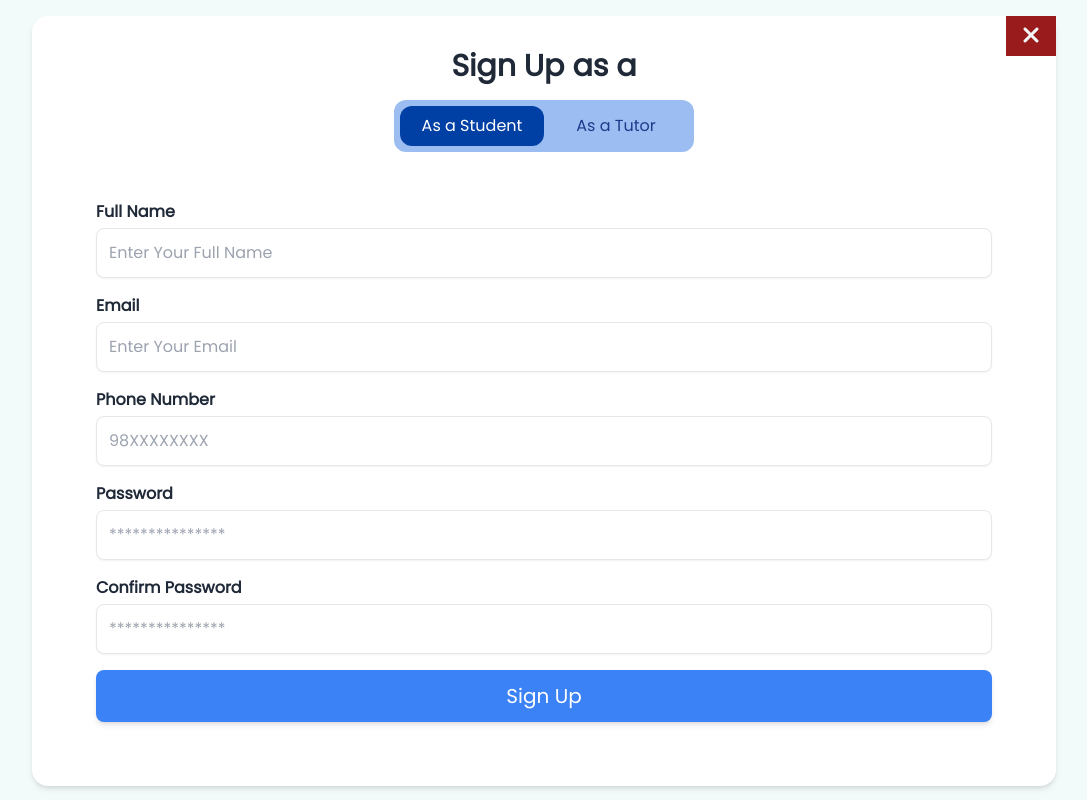
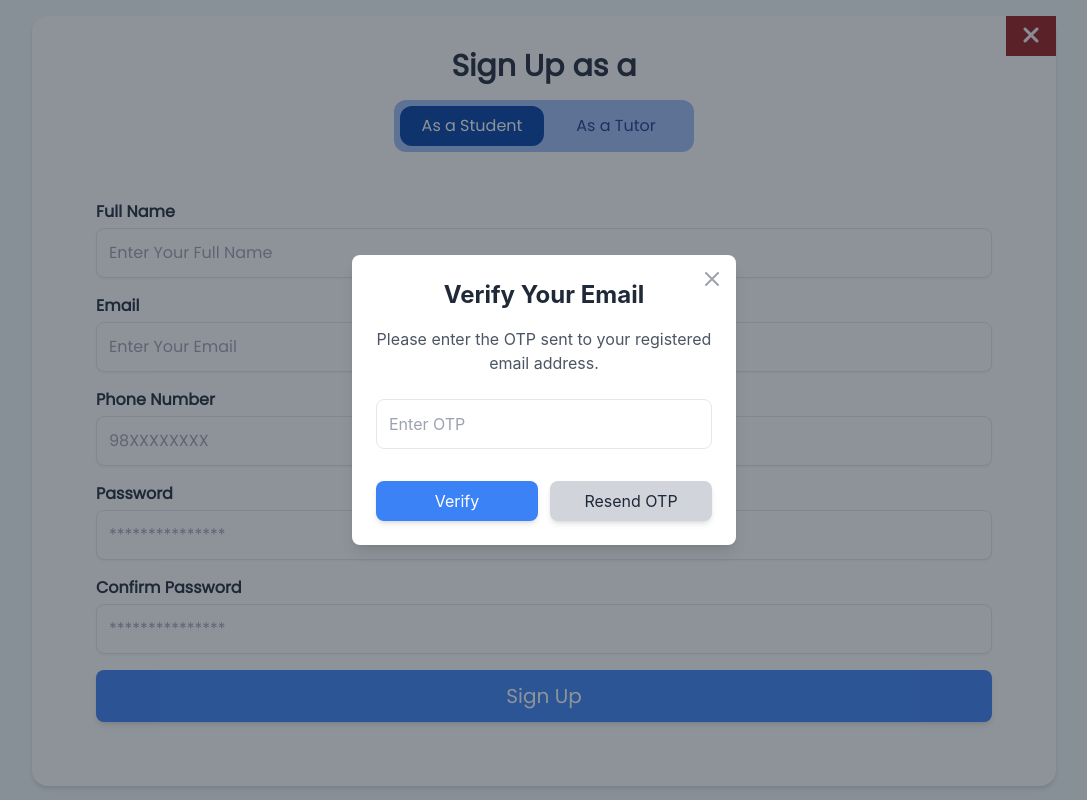
Before and after one commit to sandeshs0/TutorMe-Web-Client, a React (Vite) app: page /signup in a window 1280 px wide. Shown: the top 800 px of the page, without its empty margins (96-1183 px from the left). Built offline with nearby package versions, Linux system fonts and the light colour scheme.

Commit message:
18-signup api call

```diff
--- a/src/components/HeroSection.jsx
+++ b/src/components/HeroSection.jsx
@@ -144,7 +144,7 @@ const HeroSection = () => {
             Book a session with our tutors and clear your doubts instantly.
           </p>
           <div className="flex flex-col md:flex-row items-center space-y-4 md:space-y-0 md:space-x-4 mt-6 md:mt-8">
-            <button className="btn  font-semibold text-poppins text-lg md:text-xl bg-primary text-white px-6 py-3 rounded-xll" onClick={() => navigate("/signup")}>
+            <button className="btn border-none  font-semibold text-poppins text-lg md:text-xl bg-primary text-white px-6 py-3 rounded-xll" onClick={() => navigate("/signup")}>
               Get Started
             </button>
             {/* <div className="flex items-center bg-white shadow-md rounded-xl px-4 py-2 w-full md:w-80">
--- /dev/null
+++ b/src/components/OtpModal.jsx
@@ -0,0 +1,81 @@
+// File: components/OtpModal.jsx
+import React from "react";
+
+const OtpModal = ({
+  otp,
+  setOtp,
+  onVerify,
+  onResend,
+  resendCooldown,
+  error,
+  success,
+  closeModal
+}) => {
+  const handleOtpChange = (e) => {
+    setOtp(e.target.value);
+  };
+
+  return (
+    <div className="fixed inset-0 bg-gray-800 bg-opacity-50 flex items-center justify-center z-50">
+      <div className="bg-white p-6 rounded-lg shadow-lg relative max-w-sm w-full">
+        {/* Close Button */}
+        <button
+          onClick={closeModal}
+          className="absolute top-3 right-3 text-gray-400 hover:text-gray-600 focus:outline-none"
+        >
+          <svg
+            xmlns="http://www.w3.org/2000/svg"
+            className="h-6 w-6"
+            fill="none"
+            viewBox="0 0 24 24"
+            stroke="currentColor"
+            strokeWidth="2"
+          >
+            <path
+              strokeLinecap="round"
+              strokeLinejoin="round"
+              d="M6 18L18 6M6 6l12 12"
+            />
+          </svg>
+        </button>
+
+        <h2 className="text-2xl font-bold text-center mb-4 text-gray-800">Verify Your Email</h2>
+        <p className="text-gray-600 mb-6 text-center">Please enter the OTP sent to your registered email address.</p>
+
+        <input
+          type="text"
+          value={otp}
+          onChange={handleOtpChange}
+          placeholder="Enter OTP"
+          className="w-full p-3 border rounded-lg text-gray-800 focus:outline-none focus:ring focus:ring-blue-200 mb-4"
+        />
+
+        {error && <p className="text-red-500 text-center mb-2">{error}</p>}
+        {success && <p className="text-green-500 text-center mb-2">{success}</p>}
+
+        <div className="flex justify-between items-center mt-4 space-x-3">
+          <button
+            onClick={onVerify}
+            className="w-full bg-blue-500 text-white px-4 py-2 rounded-lg shadow-md hover:bg-blue-600 focus:outline-none"
+          >
+            Verify
+          </button>
+
+          <button
+            onClick={onResend}
+            className={`w-full px-4 py-2 rounded-lg shadow-md focus:outline-none ${
+              resendCooldown > 0
+                ? "bg-gray-300 text-gray-500 cursor-not-allowed"
+                : "bg-gray-300 text-gray-800 hover:bg-gray-400"
+            }`}
+            disabled={resendCooldown > 0}
+          >
+            Resend OTP {resendCooldown > 0 && `(${resendCooldown}s)`}
+          </button>
+        </div>
+      </div>
+    </div>
+  );
+};
+
+export default OtpModal;
--- a/src/pages/SignupPage.jsx
+++ b/src/pages/SignupPage.jsx
@@ -1,12 +1,137 @@
 import React, { useState } from "react";
 import { useNavigate } from "react-router-dom";
 import Footer from "../components/Footer";
+import OtpModal from "../components/OtpModal"; // Import the OTP modal
+import { registerUser, resendOtp, verifyEmail } from "../services/api";
 
 const SignupPage = () => {
   const [isStudent, setIsStudent] = useState(true);
   const [currentStep, setCurrentStep] = useState(1); // Step tracker for Tutor Signup
+  const [formData, setFormData] = useState({
+    name: "",
+    email: "",
+    phone: "",
+    password: "",
+    confirmPassword: "",
+    bio: "",
+    description: "",
+    hourlyRate: "",
+    subjects: "",
+  }); // Common form data for Student/Tutor
+  const [error, setError] = useState(""); // Error message state
+    const [success, setSuccess] = useState(""); // Success message state
+
+
+    const [otp, setOtp] = useState(""); // OTP state
+    const [isOtpModalVisible, setIsOtpModalVisible] = useState(false); // OTP modal state
+    const handleOtpChange = (e) => {
+      setOtp(e.target.value);
+    };
+    const [resendCooldown, setResendCooldown] = useState(0); // Resend OTP cooldown state
 
   const navigate = useNavigate();
+
+  const handleInputChange = (e) => {
+    const { name, value } = e.target;
+    setFormData({ ...formData, [name]: value }); // Update form state
+  };
+
+  const handleStudentSignup = async (e) => {
+    e.preventDefault(); // Prevent page reload
+    setError("");
+    setSuccess("");
+
+    // Validate passwords match
+    if (formData.password !== formData.confirmPassword) {
+      setError("Passwords do not match.");
+      return;
+    }
+    const payload = {
+      name: formData.name,
+      email: formData.email,
+      phone: formData.phone,
+      password: formData.password,
+      role: "student", // Role is fixed to "student" for this form
+    };
+    try {
+      const response = await registerUser(payload); // Call API
+      setSuccess(response.message); // Show success message
+      setIsOtpModalVisible(true); // Show OTP modal
+      setResendCooldown(60); // Set cooldown to 30 seconds
+      startCooldown(); // Start cooldown timer
+
+    } catch (err) {
+      setError(err.message || "An error occurred. Please try again."); // Show error message
+    }
+  };
+  const handleVerifyOtp = async () => {
+    setError("");
+    setSuccess("");
+
+    try {
+      const response = await verifyEmail({ email: formData.email, otp }); // Call OTP verification API
+      setSuccess("Email verified successfully! Redirecting to login...");
+      setTimeout(() => navigate("/login"), 2000); // Redirect to login page
+    } catch (err) {
+      setError(err.message || "Invalid OTP. Please try again.");
+    }
+  };
+  const handleResendOtp = async () => {
+    setError("");
+    setSuccess("");
+
+    try {
+      const response = await resendOtp({ email: formData.email }); // Call resend OTP API
+      setSuccess("OTP has been resent to your email.");
+      setResendCooldown(30); // Reset cooldown to 30 seconds
+      startCooldown(); // Restart cooldown timer
+    } catch (err) {
+      setError(err.message || "Failed to resend OTP. Please try again.");
+    }
+  };
+  const startCooldown = () => {
+    const interval = setInterval(() => {
+      setResendCooldown((prev) => {
+        if (prev <= 1) {
+          clearInterval(interval); // Stop the timer
+          return 0;
+        }
+        return prev - 1;
+      });
+    }, 1000); // Decrement cooldown every second
+  };
+
+  const handleTutorSignup = async () => {
+    setError("");
+    setSuccess("");
+
+    // Validate passwords match
+    if (formData.password !== formData.confirmPassword) {
+      setError("Passwords do not match.");
+      return;
+    }
+
+    const payload = {
+      name: formData.name,
+      email: formData.email,
+      phone: formData.phone,
+      password: formData.password,
+      role: "tutor",
+      bio: formData.bio,
+      description: formData.description,
+      hourlyRate: formData.hourlyRate,
+      subjects: formData.subjects.split(",").map((subject) => subject.trim()),
+    };
+
+    try {
+      const response = await registerUser(payload);
+      setSuccess(response.message);
+      setTimeout(() => navigate("/login"), 2000); // Redirect after success
+    } catch (err) {
+      setError(err.message || "An error occurred. Please try again.");
+    }
+  };
+
 
   // Functions for navigation in the multistep flow
   const handleNextStep = () => {
@@ -17,10 +142,6 @@ const SignupPage = () => {
     if (currentStep > 1) setCurrentStep(currentStep - 1);
   };
 
-  const handleComplete = () => {
-    alert("Tutor registration complete!");
-    navigate("/login");
-  };
 
   return (
     <div>
@@ -61,7 +182,7 @@ const SignupPage = () => {
           <div className="grid grid-cols-1">
             <div className="p-8 lg:p-12">
               {isStudent && (
-                <form className="space-y-4">
+                <form onSubmit={handleStudentSignup} className="space-y-4">
                   <div>
                     <label
                       htmlFor="fullname"
@@ -72,6 +193,10 @@ const SignupPage = () => {
                     <input
                       type="text"
                       id="fullname"
+                      name="name"
+                      onChange={handleInputChange}
+                      value={formData.name}
+                  required
                       placeholder="Enter Your Full Name"
                       className="w-full mt-1 p-3 border text-black rounded-lg shadow-sm focus:outline-none focus:ring focus:ring-blue-200 focus:border-blue-500"
                     />
@@ -87,6 +212,10 @@ const SignupPage = () => {
                     <input
                       type="email"
                       id="email"
+                      name="email"
+                      onChange={handleInputChange}
+                      value={formData.email}
+                  required
                       placeholder="Enter Your Email"
                       className="w-full mt-1 p-3 text-black border rounded-lg shadow-sm focus:outline-none focus:ring focus:ring-blue-200 focus:border-blue-500"
                     />
@@ -102,6 +231,10 @@ const SignupPage = () => {
                     <input
                       type="tel"
                       id="phone"
+                      name="phone"
+                      onChange={handleInputChange}
+                      value={formData.phone}
+                  required
                       placeholder="98XXXXXXXX"
                       className="w-full text-black mt-1 p-3 border rounded-lg shadow-sm focus:outline-none focus:ring focus:ring-blue-200 focus:border-blue-500"
                     />
@@ -117,6 +250,10 @@ const SignupPage = () => {
                     <input
                       type="password"
                       id="password"
+                      name="password"
+                      onChange={handleInputChange}
+                      value={formData.password}
+                  required
                       placeholder="***************"
                       className="w-full text-black mt-1 p-3 border rounded-lg shadow-sm focus:outline-none focus:ring focus:ring-blue-200 focus:border-blue-500"
                     />
@@ -133,10 +270,16 @@ const SignupPage = () => {
                       type="password"
                       id="confirm-password"
                       placeholder="***************"
+                      name="confirmPassword"
+                      onChange={handleInputChange}
+                      value={formData.confirmPassword}
+                  required
+
                       className="w-full text-black mt-1 p-3 border rounded-lg shadow-sm focus:outline-none focus:ring focus:ring-blue-200 focus:border-blue-500"
                     />
                   </div>
-
+                  {error && <p className="text-red-500">{error}</p>}
+                  {success && <p className="text-green-500">{success}</p>}
                   <button
                     type="submit"
                     className="w-full bg-blue-500 text-xl text-white py-3 rounded-lg shadow-md hover:bg-blue-600 focus:outline-none focus:ring focus:ring-blue-200"
@@ -388,6 +531,20 @@ const SignupPage = () => {
         </div>
       </div>
 
+{/* OTP Modal */}
+{/* {isOtpModalVisible && ( */}
+        <OtpModal
+          otp={otp}
+          setOtp={setOtp}
+          onVerify={handleVerifyOtp}
+          onResend={handleResendOtp}
+          resendCooldown={resendCooldown}
+          error={error}
+          success={success}
+          closeModal={() => setIsOtpModalVisible(false)}
+        />
+      {/* )} */}
+
       <Footer />
     </div>
   );
```
Also changed, not shown: src/services/api.js (+13 -3 lines).
